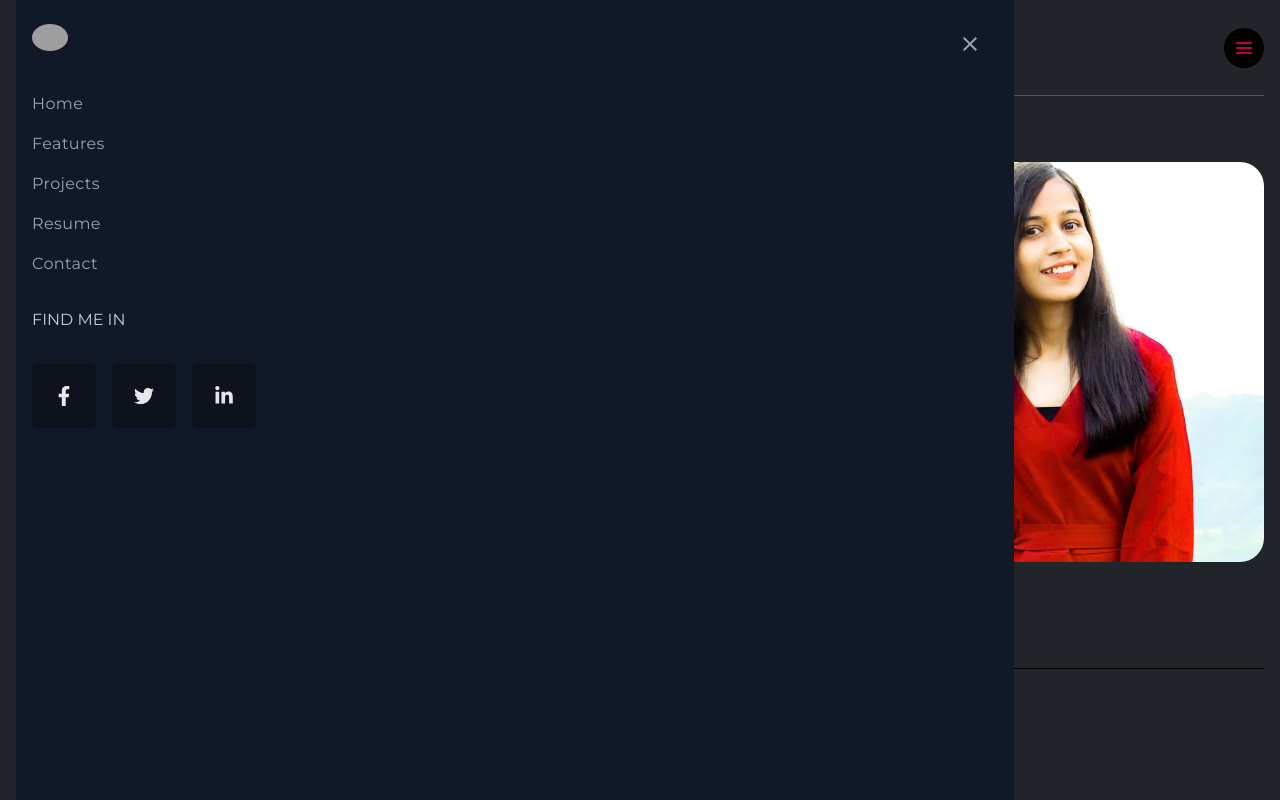
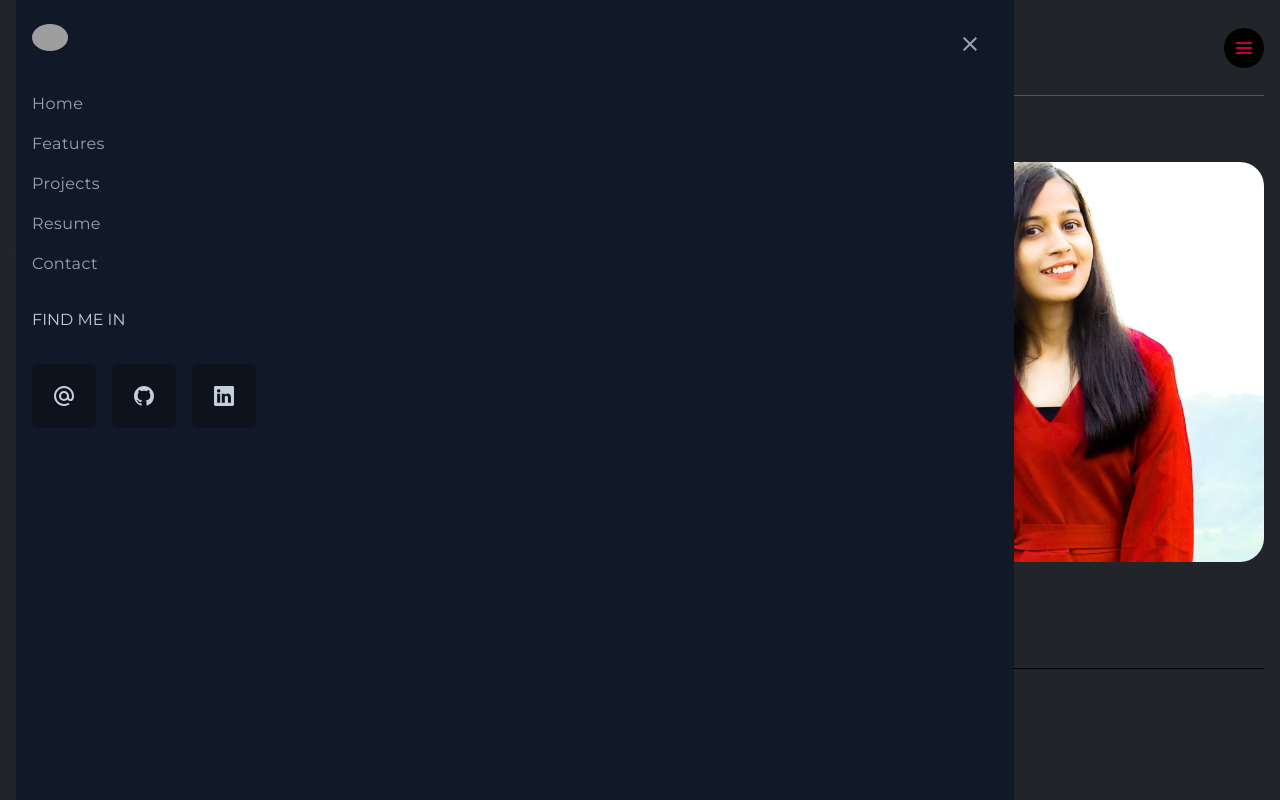
Before and after one commit to DipshiV/Portfolio, a React (Create React App) app: page / in a window 1280 px wide. Both pictures are taken after a click on the element 1244 px from the left and 47 px from the top of the page. Shown: the top 800 px of the page. Built offline with nearby package versions, Linux system fonts and the light colour scheme; grey boxes are pictures that could not be loaded.

Commit message:
add some projects

```diff
--- a/src/components/navbar/Navbar.js
+++ b/src/components/navbar/Navbar.js
@@ -2,7 +2,11 @@ import React, { useState } from 'react'
 import { Link } from "react-scroll";
 import { FiMenu } from "react-icons/fi";
 import { MdClose } from "react-icons/md";
-import { FaFacebookF, FaTwitter, FaLinkedinIn } from "react-icons/fa";
+
+
+import { SiMaildotru } from "react-icons/si";
+import {BsGithub, BsLinkedin} from 'react-icons/bs'
+
 import {Mylogo} from "../../assets/index"
 
 import { navLinksdata } from '../../constants';
@@ -73,15 +77,30 @@ const Navbar = () => {
                   Find me in
                 </h2>
                 <div className="flex gap-4">
-                  <span className="bannerIcon">
-                    <FaFacebookF />
-                  </span>
-                  <span className="bannerIcon">
-                    <FaTwitter />
-                  </span>
-                  <span className="bannerIcon">
-                    <FaLinkedinIn />
-                  </span>
+                <a className="bannerIcon"
+                href="mailto:vermadipshi70@gmail.com"
+                target="_blank"
+                rel="noopener noreferrer"
+              >
+                {" "}
+                <SiMaildotru/>
+              </a >
+              <a className="bannerIcon"
+              href="https://github.com/DipshiV"
+              target="_blank"
+              rel="noopener noreferrer"
+            >
+              {" "}
+            <BsGithub/>
+            </a>
+            <a className="bannerIcon"
+            href="https://www.linkedin.com/in/dipshi-verma/"
+            target="_blank"
+            rel="noopener noreferrer"
+          >
+            {" "}
+          <BsLinkedin/>
+          </a>
                 </div>
               </div>
               <span
--- a/src/components/projects/Projects.js
+++ b/src/components/projects/Projects.js
@@ -16,21 +16,54 @@ const Projects = () => {
         />
       </div>
       <div className="grid grid-cols-1 md:grid-cols-2 xl:grid-cols-3 gap-6 xl:gap-14">
+      <ProjectsCard
+      title="Blog-App"
+      des=" This is a simple bloag app in react.js and firebase .I have used here firebase for login authentication from google and when we create Post it is saving in firebase store . and on the basis of login credential perticular user can delete thier post only . "
+      src="https://www.shutterstock.com/image-photo/bloggingblog-concepts-ideas-white-worktable-260nw-1029506242.jpg"
+      githublink="https://github.com/DipshiV/Blog-App"
+      deloymentlink= "https://blog-app-724n.onrender.com/"
+
+    />
         <ProjectsCard
           title="TRELLO CLONE"
           des="The Kanban Board is a visual tool that helps to manage work efficiently and effectively by visualizing the workflow and providing a clear picture of the status of each task"
-          src={projectThree}
+          src="https://2.bp.blogspot.com/-PcmCGjpg_vc/W__q-xgZD5I/AAAAAAAABf8/lnEo6gsdj707Qk9ocMA3jdcbXTihjhdzgCLcBGAs/s1600/Kanban-PPT-Template-free-kanban-board-excel-template.png"
+          githublink="https://github.com/DipshiV/Blog-App"
+          deloymentlink= "https://trello-123-git-kanban-2-dipshiv.vercel.app/"
         />
+        <ProjectsCard
+    title="GYM WEBSITE"
+    des=" This project is a Twitter clone built using React. It incorporates various features such as adding feeds, liking and disliking posts, and a trending feed section. Firebase for data storing , and the UI components are developed using Material UI. "
+    src="https://img.freepik.com/free-vector/sport-get-fit-landing-page-with-photo_52683-25054.jpg?w=996&t=st=1688352964~exp=1688353564~hmac=15555b32824fe3ee46366dc690ef68c9af4970ff12cd92adf2c01e25a836e927"
+    githublink="https://github.com/DipshiV/Gym-Website"
+    deloymentlink= "https://gym-website-tan-chi.vercel.app/"
+
+  />
         <ProjectsCard
         title="Chatting App"
         des="Talk-a-tive is a Full Stack Chatting App. Uses Socket.io for real time communication and stores user details in encrypted format in Mongo DB Database."
-        src={projectTwo}
+        src="https://img.freepik.com/free-vector/chatbot-concept-background-with-mobile-device_23-2147826977.jpg"
+        githublink="https://github.com/DipshiV/chat-app"
+        deloymentlink= ""
+
       />
         <ProjectsCard
           title="TWITTER CLONE"
           des=" This project is a Twitter clone built using React. It incorporates various features such as adding feeds, liking and disliking posts, and a trending feed section. Firebase for data storing , and the UI components are developed using Material UI. "
-          src={projectOne}
+          src="https://i.ytimg.com/vi/TSsPAOmTFsM/maxresdefault.jpg"
+          githublink="https://github.com/DipshiV/Twitter"
+          deloymentlink= "https://twitter-clone-2ylt.onrender.com/"
+
         />
+
+        <ProjectsCard
+        title="GOOGLE DOCS"
+        des=" This is a simple clone of google docs using react quill library ,socket.io for real time editing and mongodb for saving docs data. "
+        src="https://encrypted-tbn0.gstatic.com/images?q=tbn:ANd9GcSsKTed-jxS2hnsRF_HDKj2OfKyTYGss24EIWx-aJS60A&s"
+        githublink="https://github.com/DipshiV/Google-Docs-Clone"
+        deloymentlink= ""
+
+      />
 
 
       </div>
--- a/src/components/projects/ProjectsCard.js
+++ b/src/components/projects/ProjectsCard.js
@@ -3,7 +3,7 @@ import { BsGithub } from "react-icons/bs";
 import { FaGlobe } from "react-icons/fa";
 
 
-const ProjectsCard = ({ title, des, src }) => {
+const ProjectsCard = ({ title, des, src,githublink,deloymentlink }) => {
   return (
     <div className="w-full p-4 xl:px-12 h-auto xl:py-10 rounded-lg shadow-shadowOne flex flex-col bg-gradient-to-r from-bodyColor to-[#202327] group hover:bg-gradient-to-b hover:from-gray-900 hover:gray-900 transition-colors duration-1000">
       <div className="w-full h-[80%] overflow-hidden rounded-lg">
@@ -21,25 +21,17 @@ const ProjectsCard = ({ title, des, src }) => {
             </h3>
             <div className="flex gap-2">
               <span className="text-lg w-10 h-10 rounded-full bg-black inline-flex justify-center items-center text-gray-400 hover:text-designColor duration-300 cursor-pointer">
-            {title== 'TRELLO CLONE'&&<a
-              href="https://github.com/DipshiV/Kanban-Board"
+            <a
+              href={githublink}
               target="_blank"
               rel="noopener noreferrer"
             >
               {" "}
               <BsGithub />
-              </a>}
-              {title== 'CHATTING APP' &&<a
-              href="https://github.com/DipshiV/Kanban-Board"
-              target="_blank"
-              rel="noopener noreferrer"
-            >
-              {" "}
-              <BsGithub />
-              </a>}
+              </a>
               </span>
               <span className="text-lg w-10 h-10 rounded-full bg-black inline-flex justify-center items-center text-gray-400 hover:text-designColor duration-300 cursor-pointer">
-              <a href='https://trello-123-git-kanban-2-dipshiv.vercel.app/'
+              <a href={ deloymentlink }
               target='_blank'>
               <FaGlobe />
               </a>
--- a/src/components/resume/Achievement.js
+++ b/src/components/resume/Achievement.js
@@ -21,12 +21,12 @@ const Achievement = () => {
             2019
             ."
             result="Success"
-            des="In 2019 This was my greatest achievements . I cleared MCA entrance exam (NIMCET). Here I scored 394 rank(AIR) and 152 (OBC category).Because of this rank I got admission in National Institute Of Technology Bhopal,Madhya Pradesh "
+            des="This is all India MCA entrance exam (NIMCET). I scored 294 rank(AIR) and 152 (OBC category).Because of this rank I got admission in National Institute Of Technology Bhopal,Madhya Pradesh "
           />
           <ResumeCard
             title="BHU MCA Entrance."
             subTitle="Secured AIR - 92 in BHU MCA
-            Entrance Exam 201."
+            Entrance Exam 2019"
             result="Success"
             des="I hod gotten this college also for MCA but I did not get admission here because I had scored good in Nimcet also."
           />
--- a/src/components/resume/Education.js
+++ b/src/components/resume/Education.js
@@ -26,7 +26,7 @@ const Education = () => {
             title="B.Sc. in Maths "
             subTitle="J.P Verma Science Mahavidyalaya (Kanpur University) (2016 - 2019)"
             result="65%"
-            des="I did my graduation in B.sc. in Maths "
+            des="I did my graduation in B.sc. Maths "
           />
           <ResumeCard
             title="Twelth School Education"
--- a/src/data/data.js
+++ b/src/data/data.js
@@ -9,18 +9,18 @@ export const featuresData = [
     id: 2,
     icon: <AiFillAppstore />,
     title: "App Development",
-    des: "Lorem ipsum dolor sit amet consectetur adipisicing elit. Atque solutahic consequuntur eum repellendus ad",
+    des: "",
   },
   {
     id: 5,
     icon: <SiAntdesign />,
-    title: "UX Design",
-    des: "Lorem ipsum dolor sit amet consectetur adipisicing elit. Atque solutahic consequuntur eum repellendus ad",
+    title: "UX Design / UI Design",
+    des: "",
   },
   {
     id: 6,
     icon: <FaGlobe />,
     title: "Hosting Websites",
-    des: "Lorem ipsum dolor sit amet consectetur adipisicing elit. Atque solutahic consequuntur eum repellendus ad",
+    des: "",
   },
 ];
```
